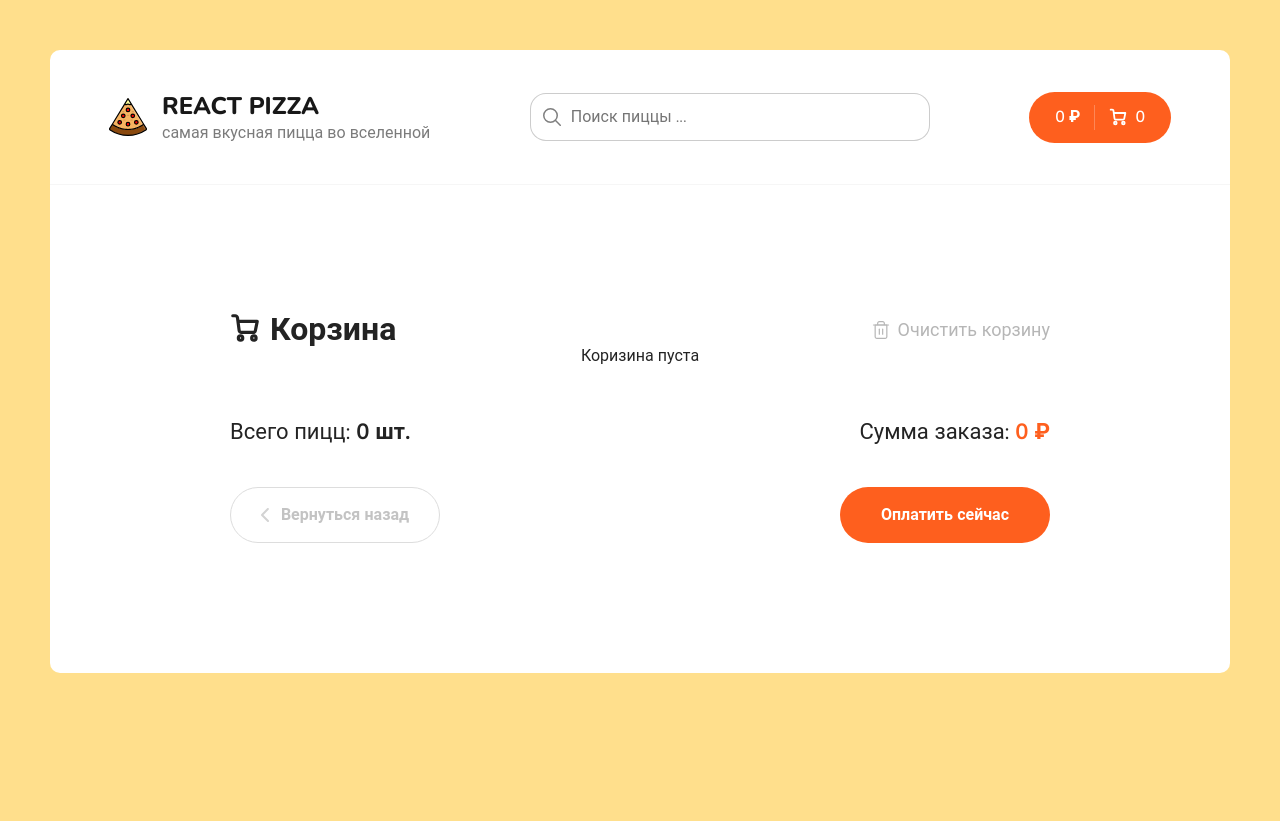
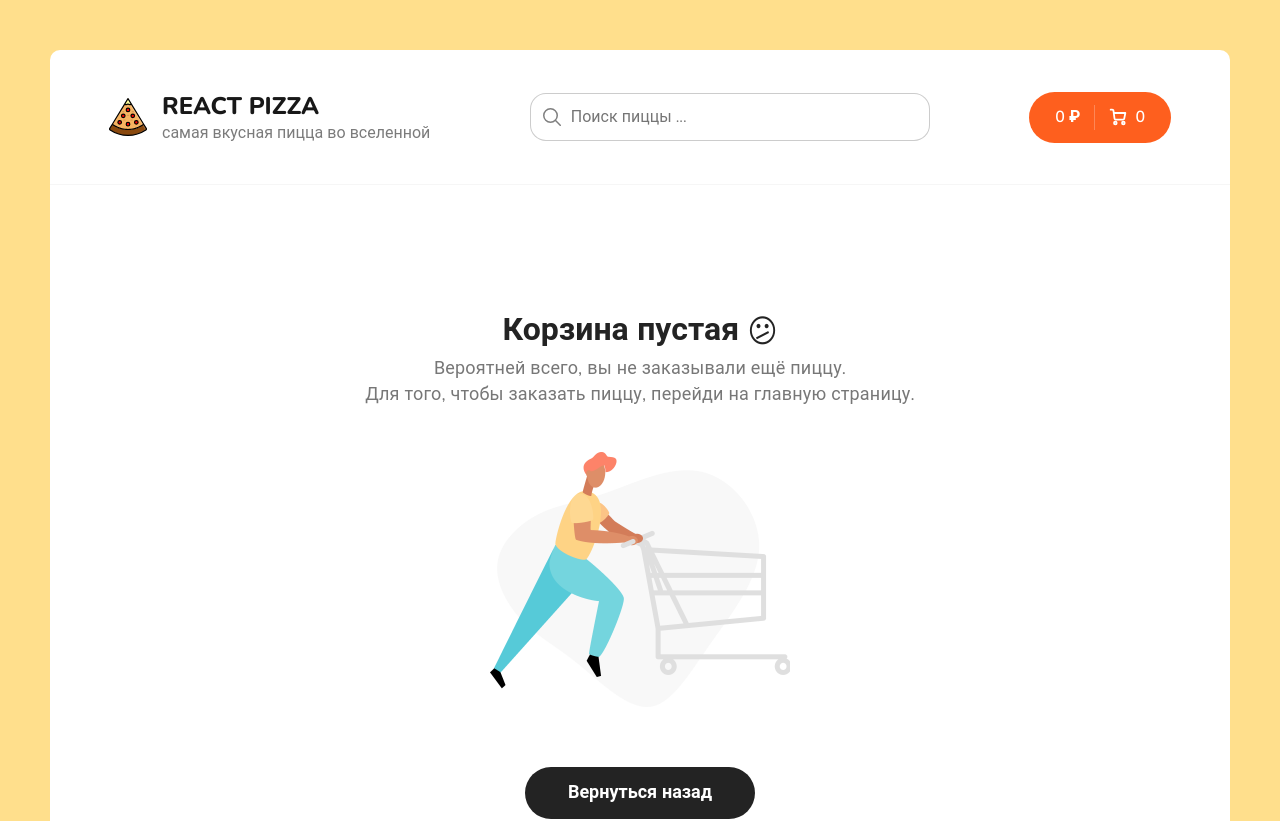
Before and after one commit to Avichez/react-rtk-pizza, a React (Create React App) app: page /cart in a window 1280 px wide. Shown: the top 821 px of the page. Before the commit the page ends 800 px from the top, so only its background shows below. Built offline with nearby package versions, Linux system fonts and the light colour scheme.

Commit message:
feat: add cart empty page

```diff
--- /dev/null
+++ b/src/components/CartEmpty.jsx
@@ -0,0 +1,23 @@
+import React from 'react'
+import { Link } from 'react-router-dom';
+import emptyCart from '../assets/img/empty-cart.png';
+
+const CartEmpty = () => {
+    return (
+        <div class="container container--cart">
+            <div class="cart cart--empty">
+                <h2>Корзина пустая <icon>😕</icon></h2>
+                <p>
+                    Вероятней всего, вы не заказывали ещё пиццу.<br />
+                    Для того, чтобы заказать пиццу, перейди на главную страницу.
+                </p>
+                <img src={emptyCart} alt="Empty cart" />
+                <Link to="/" class="button button--black">
+                    <span>Вернуться назад</span>
+                </Link>
+            </div>
+        </div>
+    )
+}
+
+export default CartEmpty
--- a/src/pages/Cart.jsx
+++ b/src/pages/Cart.jsx
@@ -3,6 +3,7 @@
 import { useDispatch, useSelector } from "react-redux";
 import CartItem from '../components/CartItem';
 import { clearItems } from '../redux/slices/cartSlice'
+import CartEmpty from '../components/CartEmpty';
 
 const Cart = () => {
     const dispatch = useDispatch();
@@ -13,6 +14,10 @@
         if (window.confirm("Вы уверены, что хотите удалить все товары?")) {
             dispatch(clearItems());
         }
+    }
+
+    if (!totalPrice) {
+        return <CartEmpty />
     }
 
     return (
```
